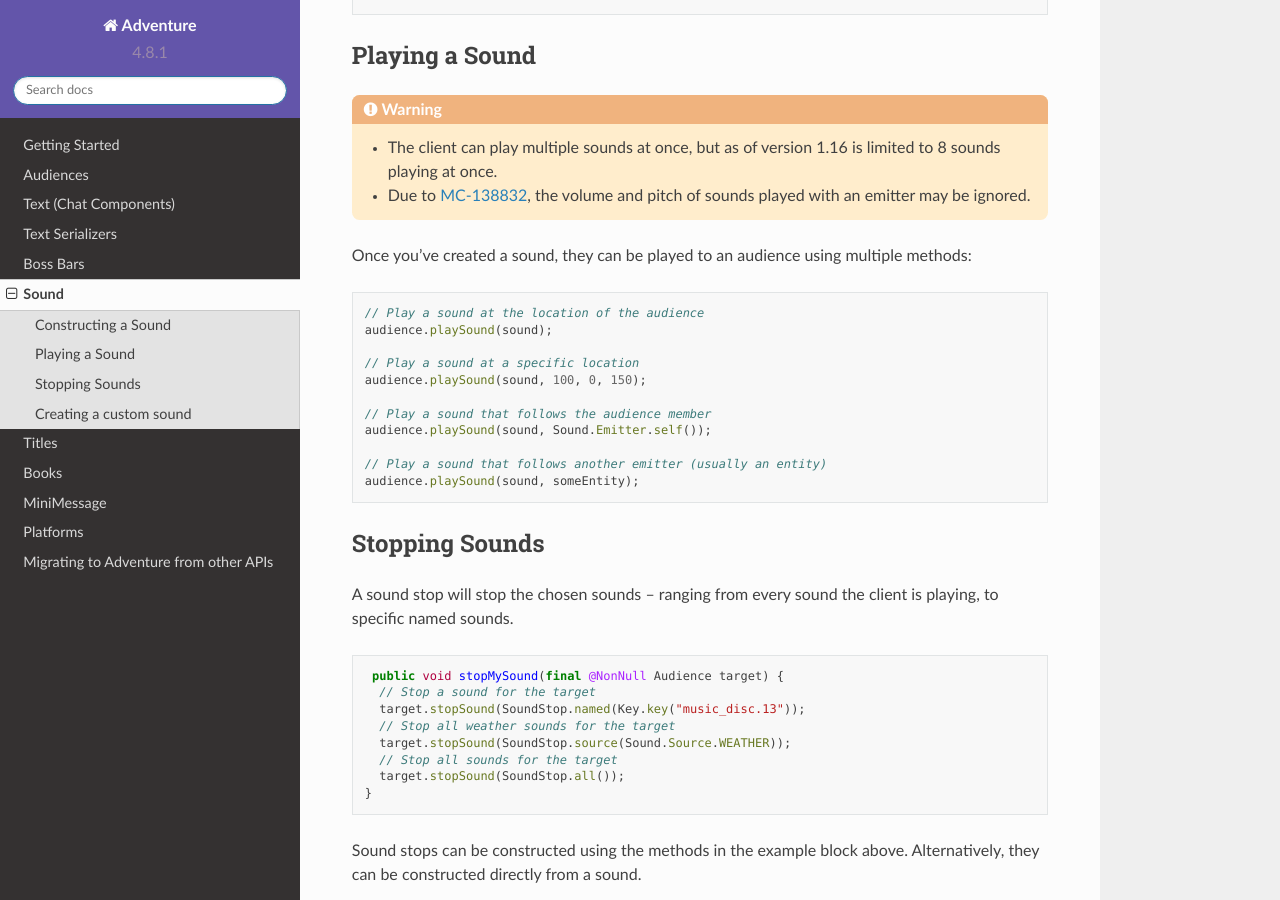
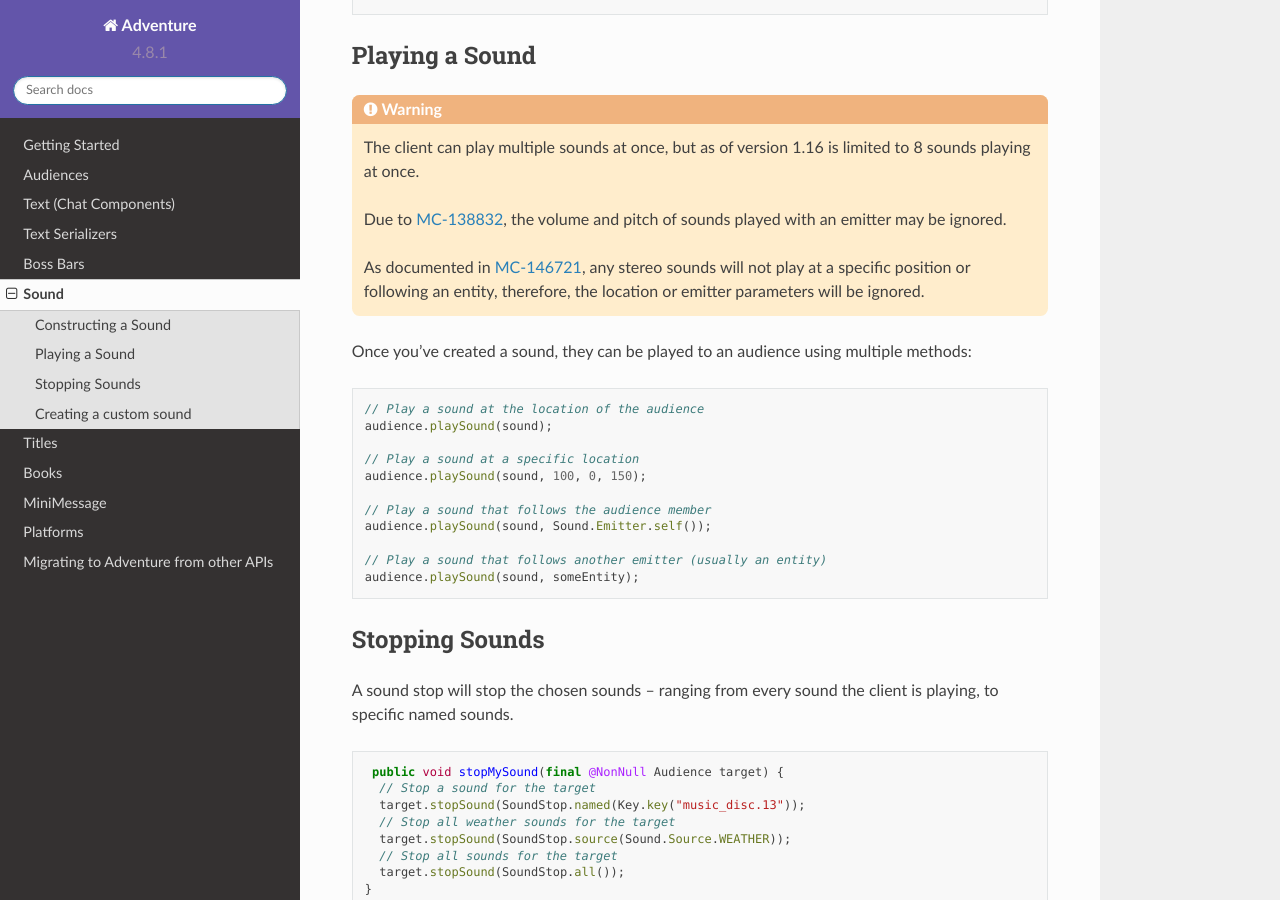
Before and after one commit to KyoriPowered/adventure-docs, a Sphinx documentation site: the page built from source/sound.rst, in a window 1280 px wide and 900 px high, scrolled down 804 px. Built offline with Sphinx 7.4.7 and the Read the Docs theme 2.0.0, drawn with Linux system fonts in a browser that asks for light colours.

Commit message:
Add note about MC-146721, closes #32

```diff
--- a/source/sound.rst
+++ b/source/sound.rst
@@ -29,8 +29,11 @@ Playing a Sound
 
 .. warning::
 
-  - The client can play multiple sounds at once, but as of version 1.16 is limited to 8 sounds playing at once.
-  - Due to `MC-138832 <https://bugs.mojang.com/browse/MC-138832>`_, the volume and pitch of sounds played with an emitter may be ignored.
+  The client can play multiple sounds at once, but as of version 1.16 is limited to 8 sounds playing at once.
+
+  Due to `MC-138832 <https://bugs.mojang.com/browse/MC-138832>`_, the volume and pitch of sounds played with an emitter may be ignored.
+
+  As documented in `MC-146721 <https://bugs.mojang.com/browse/MC-146721>`_, any stereo sounds will not play at a specific position or following an entity, therefore, the location or emitter parameters will be ignored.
 
 Once you've created a sound, they can be played to an audience using multiple methods:
 
```
